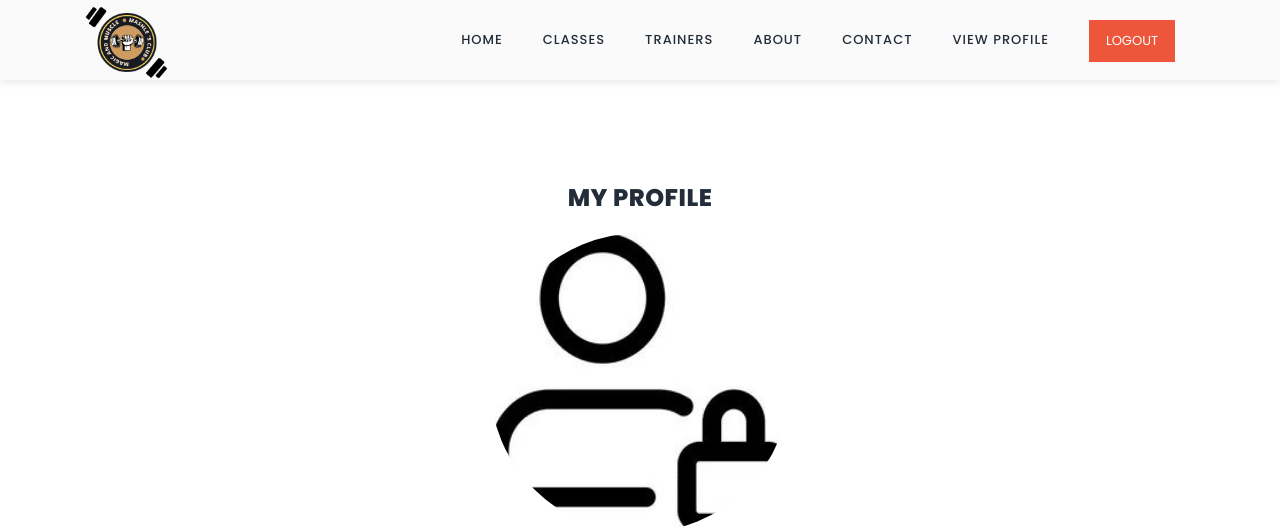
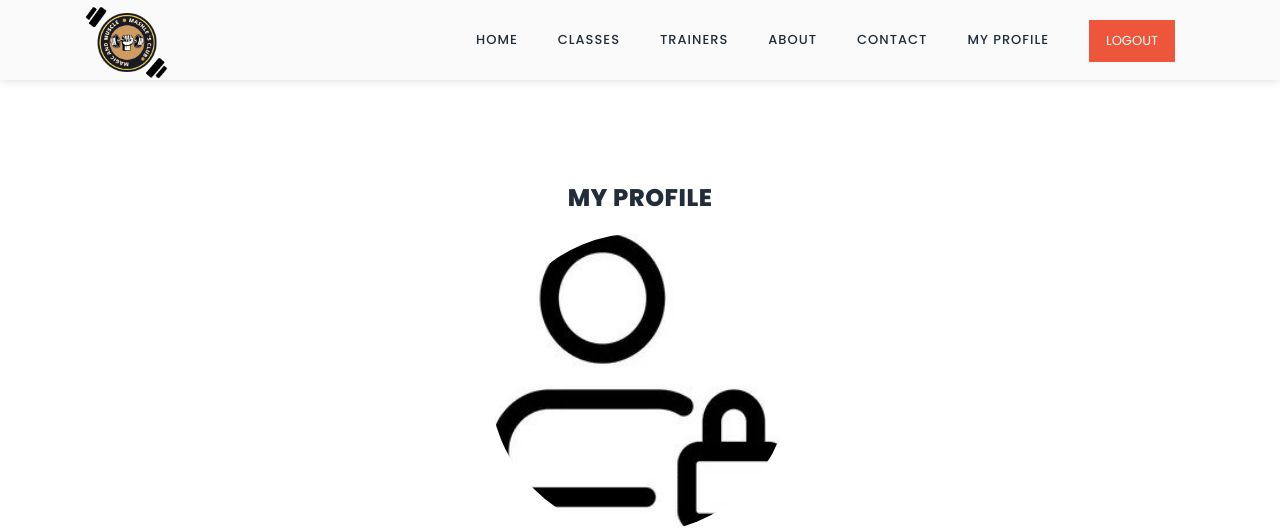
Before and after one commit to Seaji06/System-Project, a Django app: page /profile in a window 1280 px wide. Shown: the top 532 px of the page. Run offline with Django 4.2, Linux system fonts and the light colour scheme; a user stored in the database is signed in; data comes from the database, SQL or seed files in the repository; both versions use the stored data as it was after the commit; some libraries are stand-ins or nearby versions.

Commit message:
Gi ilisan pic ni archer niya edit gamay sa base Gi delete pud ang mga accounts except sa admin

```diff
--- a/GymProject/templates/base.html
+++ b/GymProject/templates/base.html
@@ -45,7 +45,7 @@
                             <li class=""><a href="about">About</a></li>
                             <li class=""><a href="contact">Contact</a></li>
                             {% if user.is_authenticated %}
-                            <li class=""><a href="{% url 'profile' %}">View Profile</a></li>
+                            <li class=""><a href="{% url 'profile' %}">My Profile</a></li>
                             <li class=""><a href="{% url 'logout' %}">Logout</a></li>
                             {% else %}
                                 <li class=""><a href="{% url 'login' %}">Login</a></li>
--- a/GymProject/templates/profile.html
+++ b/GymProject/templates/profile.html
@@ -7,7 +7,7 @@
 <style>
   .user-profile {
     background: #fff;
-  margin: 70px auto 70px auto;
+    margin: 70px auto 70px auto;
     padding: 20px;
     border-radius: 5px;
     box-shadow: 0px 0px 15px rgba(0, 0, 0, 0.1);
```
Also changed, not shown: GymProject/db.sqlite3, GymProject/media/profile_pics/admin.jpg (added), GymProject/media/profile_pics/sheesh.jpg (deleted), GymProject/media/profile_pics/sheesh_08J7QND.jpg (deleted), GymProject/media/profile_pics/sheesh_bjDsSqF.jpg (deleted), GymProject/static/images/third-trainer.jpg.
